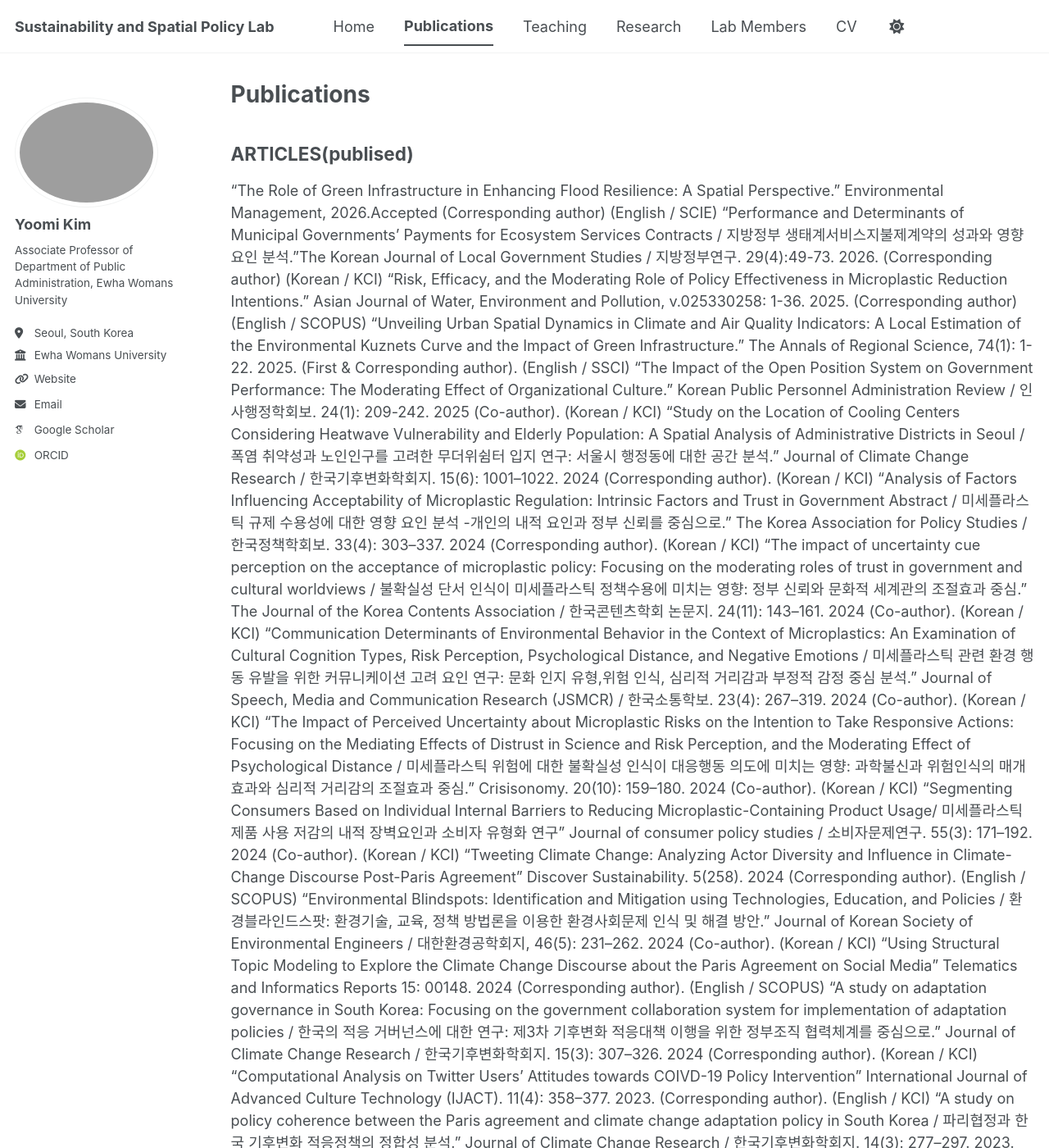
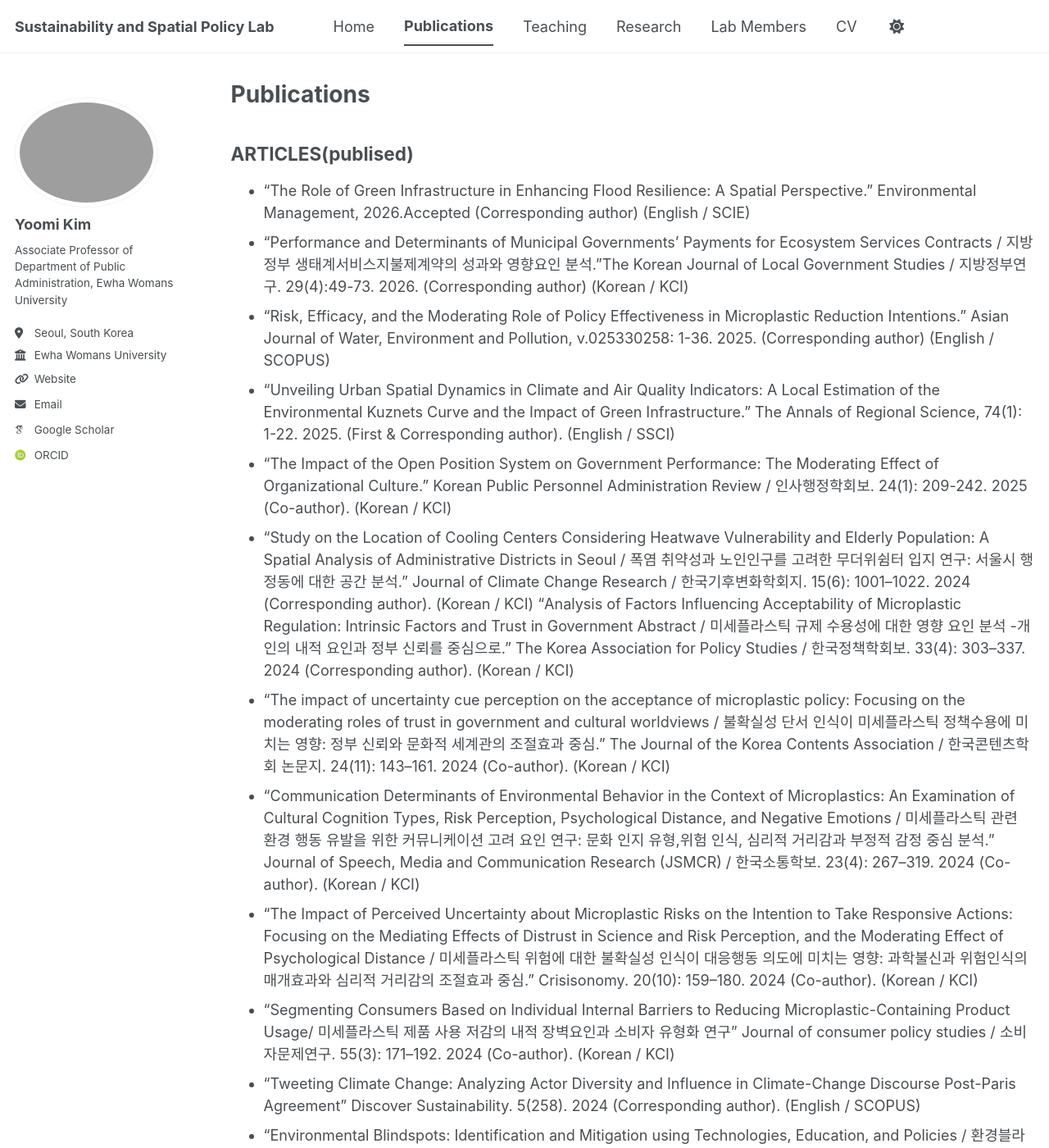
Before and after one commit to ymkim-ssplab/ymkim-ssplab.github.io, a Jekyll site: the page built from _pages/publications.md, in a window 1280 px wide and 1400 px high. Shown: the whole window at 82% size. Built offline with Jekyll 4.4.1, drawn with Linux system fonts in a browser that asks for light colours; some web fonts are replaced; a script bundle is joined from its source files by our own code; library files that are not in the unit come from our copies; some of the changed text lies outside the part shown.

Commit message:
Update publications.md

```diff
--- a/_pages/publications.md
+++ b/_pages/publications.md
@@ -7,50 +7,50 @@ author_profile: true
 
 ## ARTICLES(publised)
 
-"The Role of Green Infrastructure in Enhancing Flood Resilience: A Spatial Perspective." Environmental Management, 2026.Accepted (Corresponding author) (English / SCIE)
-"Performance and Determinants of Municipal Governments’ Payments for Ecosystem Services Contracts / 지방정부 생태계서비스지불제계약의 성과와 영향요인 분석."The Korean Journal of Local Government Studies / 지방정부연구. 29(4):49-73. 2026. (Corresponding author) (Korean / KCI)
-“Risk, Efficacy, and the Moderating Role of Policy Effectiveness in Microplastic Reduction Intentions.” Asian Journal of Water, Environment and Pollution, v.025330258: 1-36. 2025. (Corresponding author) (English / SCOPUS)
-“Unveiling Urban Spatial Dynamics in Climate and Air Quality Indicators: A Local Estimation of the Environmental Kuznets Curve and the Impact of Green Infrastructure.” The Annals of Regional Science, 74(1): 1-22. 2025. (First & Corresponding author). (English / SSCI)
-“The Impact of the Open Position System on Government Performance: The Moderating Effect of Organizational Culture.” Korean Public Personnel Administration Review / 인사행정학회보. 24(1): 209-242. 2025 (Co-author). (Korean / KCI)
-“Study on the Location of Cooling Centers Considering Heatwave Vulnerability and Elderly Population: A Spatial Analysis of Administrative Districts in Seoul / 폭염 취약성과 노인인구를 고려한 무더위쉼터 입지 연구: 서울시 행정동에 대한 공간 분석.” Journal of Climate Change Research / 한국기후변화학회지. 15(6): 1001–1022. 2024 (Corresponding author). (Korean / KCI)
+- "The Role of Green Infrastructure in Enhancing Flood Resilience: A Spatial Perspective." Environmental Management, 2026.Accepted (Corresponding author) (English / SCIE)
+- "Performance and Determinants of Municipal Governments’ Payments for Ecosystem Services Contracts / 지방정부 생태계서비스지불제계약의 성과와 영향요인 분석."The Korean Journal of Local Government Studies / 지방정부연구. 29(4):49-73. 2026. (Corresponding author) (Korean / KCI)
+- “Risk, Efficacy, and the Moderating Role of Policy Effectiveness in Microplastic Reduction Intentions.” Asian Journal of Water, Environment and Pollution, v.025330258: 1-36. 2025. (Corresponding author) (English / SCOPUS)
+- “Unveiling Urban Spatial Dynamics in Climate and Air Quality Indicators: A Local Estimation of the Environmental Kuznets Curve and the Impact of Green Infrastructure.” The Annals of Regional Science, 74(1): 1-22. 2025. (First & Corresponding author). (English / SSCI)
+- “The Impact of the Open Position System on Government Performance: The Moderating Effect of Organizational Culture.” Korean Public Personnel Administration Review / 인사행정학회보. 24(1): 209-242. 2025 (Co-author). (Korean / KCI)
+- “Study on the Location of Cooling Centers Considering Heatwave Vulnerability and Elderly Population: A Spatial Analysis of Administrative Districts in Seoul / 폭염 취약성과 노인인구를 고려한 무더위쉼터 입지 연구: 서울시 행정동에 대한 공간 분석.” Journal of Climate Change Research / 한국기후변화학회지. 15(6): 1001–1022. 2024 (Corresponding author). (Korean / KCI)
 “Analysis of Factors Influencing Acceptability of Microplastic Regulation: Intrinsic Factors and Trust in Government Abstract / 미세플라스틱 규제 수용성에 대한 영향 요인 분석 -개인의 내적 요인과 정부 신뢰를 중심으로.” The Korea Association for Policy Studies / 한국정책학회보. 33(4): 303–337. 2024 (Corresponding author). (Korean / KCI)
-“The impact of uncertainty cue perception on the acceptance of microplastic policy: Focusing on the moderating roles of trust in government and cultural worldviews / 불확실성 단서 인식이 미세플라스틱 정책수용에 미치는 영향: 정부 신뢰와 문화적 세계관의 조절효과 중심.” The Journal of the Korea Contents Association / 한국콘텐츠학회 논문지. 24(11): 143–161. 2024 (Co-author). (Korean / KCI)
-“Communication Determinants of Environmental Behavior in the Context of Microplastics: An Examination of Cultural Cognition Types, Risk Perception, Psychological Distance, and Negative Emotions / 미세플라스틱 관련 환경 행동 유발을 위한 커뮤니케이션 고려 요인 연구: 문화 인지 유형,위험 인식, 심리적 거리감과 부정적 감정 중심 분석.” Journal of Speech, Media and Communication Research (JSMCR) / 한국소통학보. 23(4): 267–319. 2024 (Co-author). (Korean / KCI)
-“The Impact of Perceived Uncertainty about Microplastic Risks on the Intention to Take Responsive Actions: Focusing on the Mediating Effects of Distrust in Science and Risk Perception, and the Moderating Effect of Psychological Distance / 미세플라스틱 위험에 대한 불확실성 인식이 대응행동 의도에 미치는 영향: 과학불신과 위험인식의 매개효과와 심리적 거리감의 조절효과 중심.” Crisisonomy. 20(10): 159–180. 2024 (Co-author). (Korean / KCI)
-“Segmenting Consumers Based on Individual Internal Barriers to Reducing Microplastic-Containing Product Usage/ 미세플라스틱 제품 사용 저감의 내적 장벽요인과 소비자 유형화 연구” Journal of consumer policy studies /  소비자문제연구. 55(3): 171–192. 2024 (Co-author). (Korean / KCI)
-“Tweeting Climate Change: Analyzing Actor Diversity and Influence in Climate-Change Discourse Post-Paris Agreement” Discover Sustainability. 5(258). 2024 (Corresponding author). (English / SCOPUS)
-“Environmental Blindspots: Identification and Mitigation using Technologies, Education, and Policies / 환경블라인드스팟: 환경기술, 교육, 정책 방법론을 이용한 환경사회문제 인식 및 해결 방안.” Journal of Korean Society of Environmental Engineers / 대한환경공학회지, 46(5): 231–262. 2024 (Co-author). (Korean / KCI)
-“Using Structural Topic Modeling to Explore the Climate Change Discourse about the Paris Agreement on Social Media” Telematics and Informatics Reports 15: 00148. 2024 (Corresponding author). (English / SCOPUS)
-“A study on adaptation governance in South Korea: Focusing on the government collaboration system for implementation of adaptation policies / 한국의 적응 거버넌스에 대한 연구: 제3차 기후변화 적응대책 이행을 위한 정부조직 협력체계를 중심으로.” Journal of Climate Change Research / 한국기후변화학회지. 15(3): 307–326. 2024 (Corresponding author). (Korean / KCI)
-“Computational Analysis on Twitter Users’ Attitudes towards COIVD-19 Policy Intervention” International Journal of Advanced Culture Technology (IJACT). 11(4): 358–377. 2023. (Corresponding author). (English / KCI)
-“A study on policy coherence between the Paris agreement and climate change adaptation policy in South Korea / 파리협정과 한국 기후변화 적응정책의 정합성 분석.” Journal of Climate Change Research / 한국기후변화학회지. 14(3): 277–297. 2023. (Corresponding author). (Korean / KCI)
-“The Impact of International Conservation Agreements on Protected Areas: Empirical Findings from the Convention on Biological Diversity Using Causal Inference. Environmental Management” Environmental Management. 72(1): 203–218. 2023. (First & Corresponding author). (English / SCIE, SCOPUS)
-“Investigating Spatial Heterogeneity of the Environmental Kuznets Curve for Haze Pollution in China.” Atmosphere. 13(5): 806. 2022. (First & Corresponding author). (English / SCIE, SCOPUS)
-“Technological Innovation, the Kyoto Protocol, and Open Innovation.” Journal of Open Innovation: Technology, Market, and Complexity. 7(3): 198. 2021 (First & Corresponding author). (English / SCOPUS)
-“Study on the Convention on the Elimination of All Forms of Discrimination against Women (CEDAW) Reporting System for the Implementation of Domestic Measures related to Sexual Violence / 유엔 여성차별철폐협약 위원회의 보고체계를 통한 이행 유도 기능 분석: 한국의 성폭력 관련 권고를 중심으로.” Discourse / 담론 201. 24(2): 37–79. 2021. (Corresponding author). (Korean / KCI)
-“Environmental and Economic Effectiveness of the Kyoto Protocol.” PLOS ONE. 15(7): e0236299. 2020. (First & Corresponding author). (English / SCIE, SCOPUS)
-“The Impact of Environmental Regulation on Employment: An Empirical Study of China’s Two Control Zone Policy.” Environmental Science and Pollution Research. 26(26): 26472–26487. 2019 (Co-author). (English / SCIE, SSCI, SCOPUS)
+- “The impact of uncertainty cue perception on the acceptance of microplastic policy: Focusing on the moderating roles of trust in government and cultural worldviews / 불확실성 단서 인식이 미세플라스틱 정책수용에 미치는 영향: 정부 신뢰와 문화적 세계관의 조절효과 중심.” The Journal of the Korea Contents Association / 한국콘텐츠학회 논문지. 24(11): 143–161. 2024 (Co-author). (Korean / KCI)
+- “Communication Determinants of Environmental Behavior in the Context of Microplastics: An Examination of Cultural Cognition Types, Risk Perception, Psychological Distance, and Negative Emotions / 미세플라스틱 관련 환경 행동 유발을 위한 커뮤니케이션 고려 요인 연구: 문화 인지 유형,위험 인식, 심리적 거리감과 부정적 감정 중심 분석.” Journal of Speech, Media and Communication Research (JSMCR) / 한국소통학보. 23(4): 267–319. 2024 (Co-author). (Korean / KCI)
+- “The Impact of Perceived Uncertainty about Microplastic Risks on the Intention to Take Responsive Actions: Focusing on the Mediating Effects of Distrust in Science and Risk Perception, and the Moderating Effect of Psychological Distance / 미세플라스틱 위험에 대한 불확실성 인식이 대응행동 의도에 미치는 영향: 과학불신과 위험인식의 매개효과와 심리적 거리감의 조절효과 중심.” Crisisonomy. 20(10): 159–180. 2024 (Co-author). (Korean / KCI)
+- “Segmenting Consumers Based on Individual Internal Barriers to Reducing Microplastic-Containing Product Usage/ 미세플라스틱 제품 사용 저감의 내적 장벽요인과 소비자 유형화 연구” Journal of consumer policy studies /  소비자문제연구. 55(3): 171–192. 2024 (Co-author). (Korean / KCI)
+- “Tweeting Climate Change: Analyzing Actor Diversity and Influence in Climate-Change Discourse Post-Paris Agreement” Discover Sustainability. 5(258). 2024 (Corresponding author). (English / SCOPUS)
+- “Environmental Blindspots: Identification and Mitigation using Technologies, Education, and Policies / 환경블라인드스팟: 환경기술, 교육, 정책 방법론을 이용한 환경사회문제 인식 및 해결 방안.” Journal of Korean Society of Environmental Engineers / 대한환경공학회지, 46(5): 231–262. 2024 (Co-author). (Korean / KCI)
+- “Using Structural Topic Modeling to Explore the Climate Change Discourse about the Paris Agreement on Social Media” Telematics and Informatics Reports 15: 00148. 2024 (Corresponding author). (English / SCOPUS)
+- “A study on adaptation governance in South Korea: Focusing on the government collaboration system for implementation of adaptation policies / 한국의 적응 거버넌스에 대한 연구: 제3차 기후변화 적응대책 이행을 위한 정부조직 협력체계를 중심으로.” Journal of Climate Change Research / 한국기후변화학회지. 15(3): 307–326. 2024 (Corresponding author). (Korean / KCI)
+- “Computational Analysis on Twitter Users’ Attitudes towards COIVD-19 Policy Intervention” International Journal of Advanced Culture Technology (IJACT). 11(4): 358–377. 2023. (Corresponding author). (English / KCI)
+- “A study on policy coherence between the Paris agreement and climate change adaptation policy in South Korea / 파리협정과 한국 기후변화 적응정책의 정합성 분석.” Journal of Climate Change Research / 한국기후변화학회지. 14(3): 277–297. 2023. (Corresponding author). (Korean / KCI)
+- “The Impact of International Conservation Agreements on Protected Areas: Empirical Findings from the Convention on Biological Diversity Using Causal Inference. Environmental Management” Environmental Management. 72(1): 203–218. 2023. (First & Corresponding author). (English / SCIE, SCOPUS)
+- “Investigating Spatial Heterogeneity of the Environmental Kuznets Curve for Haze Pollution in China.” Atmosphere. 13(5): 806. 2022. (First & Corresponding author). (English / SCIE, SCOPUS)
+- “Technological Innovation, the Kyoto Protocol, and Open Innovation.” Journal of Open Innovation: Technology, Market, and Complexity. 7(3): 198. 2021 (First & Corresponding author). (English / SCOPUS)
+- “Study on the Convention on the Elimination of All Forms of Discrimination against Women (CEDAW) Reporting System for the Implementation of Domestic Measures related to Sexual Violence / 유엔 여성차별철폐협약 위원회의 보고체계를 통한 이행 유도 기능 분석: 한국의 성폭력 관련 권고를 중심으로.” Discourse / 담론 201. 24(2): 37–79. 2021. (Corresponding author). (Korean / KCI)
+- “Environmental and Economic Effectiveness of the Kyoto Protocol.” PLOS ONE. 15(7): e0236299. 2020. (First & Corresponding author). (English / SCIE, SCOPUS)
+- “The Impact of Environmental Regulation on Employment: An Empirical Study of China’s Two Control Zone Policy.” Environmental Science and Pollution Research. 26(26): 26472–26487. 2019 (Co-author). (English / SCIE, SSCI, SCOPUS)
 “Spatial Analysis of Factors Affecting Location Decisions of Korean Companies in China.” Regional Science Policy & Practice. 11(2): 383–401. 2019 (First & Corresponding author). (English / SCOPUS)
-“How Spatial Targeting of Incentive Payments for Forest Carbon Storage Can be Adjusted for Competing Land Uses.” Regional environmental change. 19(2): 441–450. 2019 (First & Corresponding author). (English / SCIE, SSCI, SCOPUS)
-“Are Microfinance Institutions in Southeast Asia Pursuing the Objectives of Greening the Environment?” Journal of the Asia Pacific Economy. 23(2): 229–245. 2018 (Co-author). (English / SSCI)
-“Estimating the Provincial Environmental Kuznets Curve in China: A Geographically Weighted Regression Approach.” Stochastic Environmental Research and Risk Assessment. 32(7), 2147–2163. 2018 (First & Corresponding author). (English / SCI, SCIE, SCOPUS)
-“A Spatial Analysis of Causal Factors Influencing China’s Air Pollution.” Asian Journal of Atmospheric Environment. 11(3): 194–201. 2017 (First & Corresponding author). (English / SCOPUS, KCI)
-“Institutional Mechanisms and the Consequences of International Environmental Agreements.” Global Environmental Politics. 17(1): 77–98. 2017 (First & Corresponding author). (English / SSCI)
-“The Effectiveness of International Environmental Regime: The Case of Convention on Long-range Transboundary Air Pollution (LRTAP).” Papers on Environmental Information Science. 26: 189–194. 2012 (First & Corresponding author). (Japanese)
-“The Impact of Creative Industries and Workers on Urban Employment Competitiveness / 도시의 창조적 산업과 인력이 고용경쟁력에 미치는 영향.” Korean Policy Studies Review / 한국정책학회보. 18(4): 321–443. 2009 (First author). (Korean / KCI)
+- “How Spatial Targeting of Incentive Payments for Forest Carbon Storage Can be Adjusted for Competing Land Uses.” Regional environmental change. 19(2): 441–450. 2019 (First & Corresponding author). (English / SCIE, SSCI, SCOPUS)
+- “Are Microfinance Institutions in Southeast Asia Pursuing the Objectives of Greening the Environment?” Journal of the Asia Pacific Economy. 23(2): 229–245. 2018 (Co-author). (English / SSCI)
+- “Estimating the Provincial Environmental Kuznets Curve in China: A Geographically Weighted Regression Approach.” Stochastic Environmental Research and Risk Assessment. 32(7), 2147–2163. 2018 (First & Corresponding author). (English / SCI, SCIE, SCOPUS)
+- “A Spatial Analysis of Causal Factors Influencing China’s Air Pollution.” Asian Journal of Atmospheric Environment. 11(3): 194–201. 2017 (First & Corresponding author). (English / SCOPUS, KCI)
+- “Institutional Mechanisms and the Consequences of International Environmental Agreements.” Global Environmental Politics. 17(1): 77–98. 2017 (First & Corresponding author). (English / SSCI)
+- “The Effectiveness of International Environmental Regime: The Case of Convention on Long-range Transboundary Air Pollution (LRTAP).” Papers on Environmental Information Science. 26: 189–194. 2012 (First & Corresponding author). (Japanese)
+- “The Impact of Creative Industries and Workers on Urban Employment Competitiveness / 도시의 창조적 산업과 인력이 고용경쟁력에 미치는 영향.” Korean Policy Studies Review / 한국정책학회보. 18(4): 321–443. 2009 (First author). (Korean / KCI)
 
 
 ## ARTICLES(in progress)
-“The environmental performance of Seoul’s public bike sharing system” under review
-“Revisiting the Environmental Kuznets Curve Hypothesis for Municipal Solid Waste” under review
-"Effectiveness of Nagoya Protocol" under review
-"Policy Discourse on Semi-basement Housing Flooding" under review
-“Microfinance Penetration and Life Expectancy” under review
-"Risks in International GHG Mitigation Cooperation under the Paris Agreement" Writing
-"ICT and Environmental Kuznets Curve Hypothesis"
-"Ecosystem Provisioning Services and the Load Capacity Curve Hypothesis"
+- “The environmental performance of Seoul’s public bike sharing system” under review
+- “Revisiting the Environmental Kuznets Curve Hypothesis for Municipal Solid Waste” under review
+- "Effectiveness of Nagoya Protocol" under review
+- "Policy Discourse on Semi-basement Housing Flooding" under review
+- “Microfinance Penetration and Life Expectancy” under review
+- "Risks in International GHG Mitigation Cooperation under the Paris Agreement" Writing
+- "ICT and Environmental Kuznets Curve Hypothesis"
+- "Ecosystem Provisioning Services and the Load Capacity Curve Hypothesis"
 
 
 ## BOOK CHAPTER
-“Are microfinance institutions in South-East Asia pursuing objectives of greening the environment?” In Climate Change Mitigation and Sustainable Development (pp.43–59) Routledge. 2020. (Co-author). (English)
-“The Effectiveness of International Environmental Agreements and Institutions for Environmental Cooperation in East Asia.” In Environmental Governance in Asia (pp. 187–211). Keisoshobo. 2013. (First author). (Japanese)
+- “Are microfinance institutions in South-East Asia pursuing objectives of greening the environment?” In Climate Change Mitigation and Sustainable Development (pp.43–59) Routledge. 2020. (Co-author). (English)
+- “The Effectiveness of International Environmental Agreements and Institutions for Environmental Cooperation in East Asia.” In Environmental Governance in Asia (pp. 187–211). Keisoshobo. 2013. (First author). (Japanese)
```
